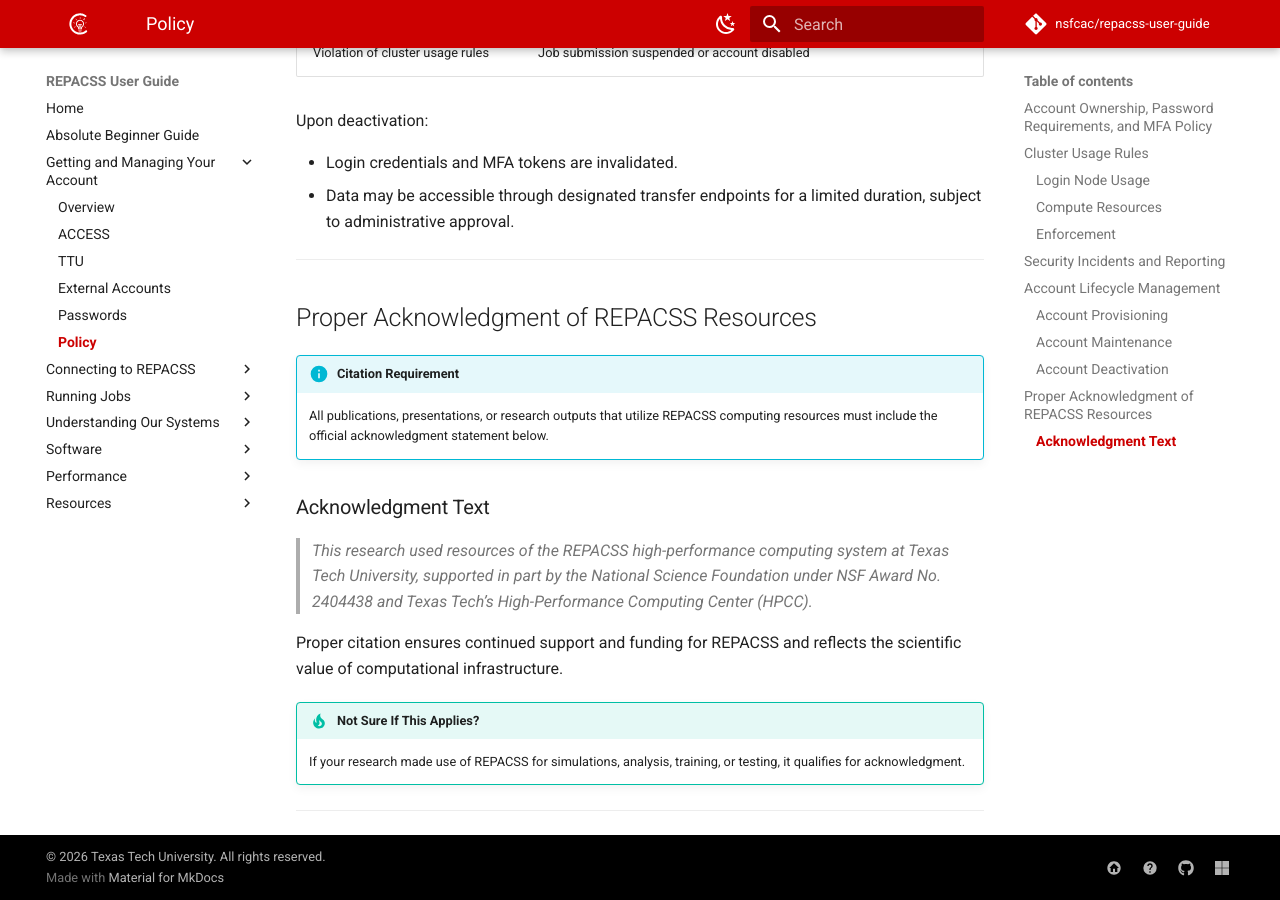
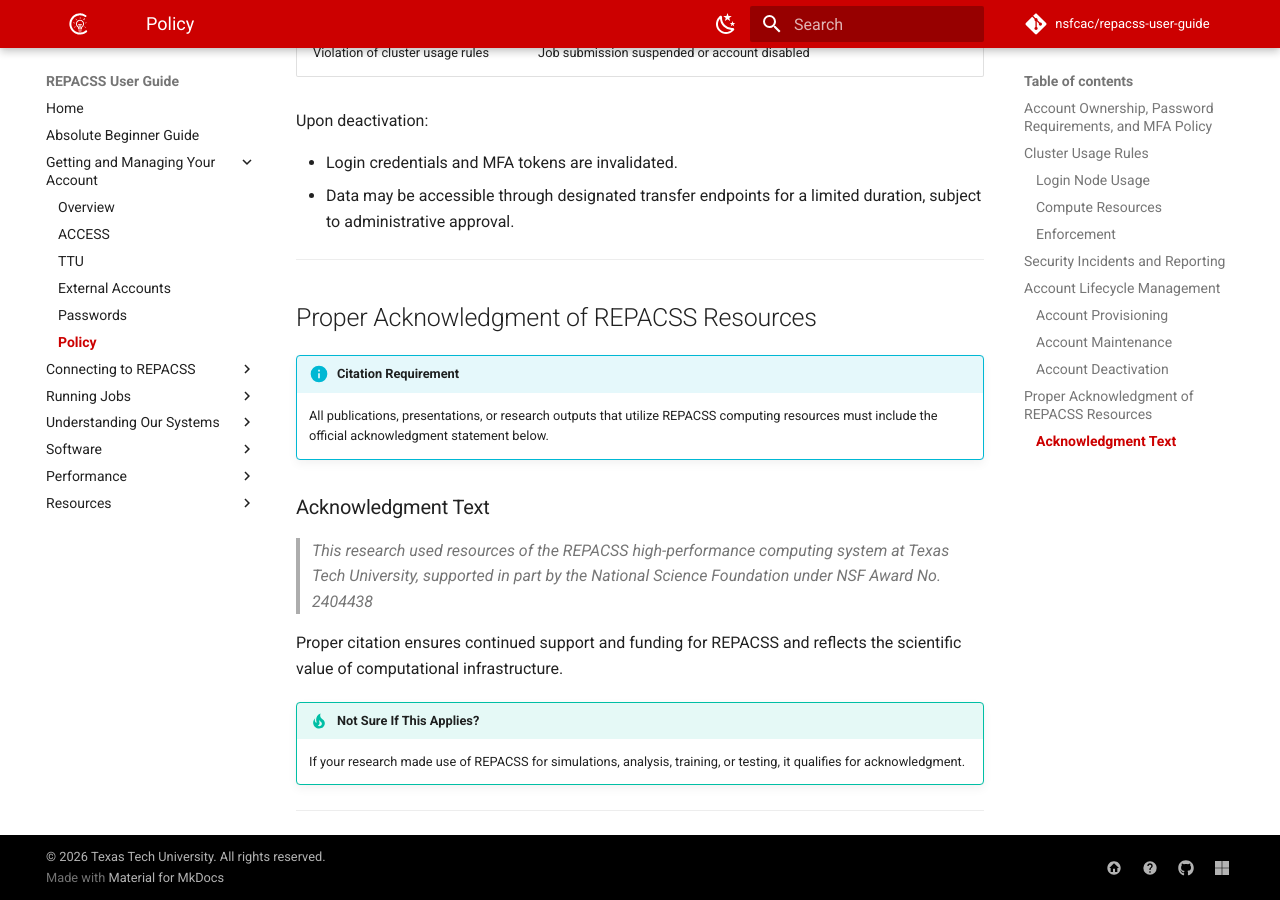
Before and after one commit to nsfcac/repacss-user-guide, an MkDocs documentation site: the page built from docs/account/policy.md, in a window 1280 px wide and 900 px high, scrolled down 3386 px. Built offline with MkDocs 1.6.1 and Material for MkDocs 9.7.7, drawn with Linux system fonts in a browser that asks for light colours; comment, search, counter and statistics services are not loaded.

Commit message:
update on Ack text

```diff
--- a/docs/account/policy.md
+++ b/docs/account/policy.md
@@ -106,7 +106,7 @@
 
 ### Acknowledgment Text
 
-> *This research used resources of the REPACSS high-performance computing system at Texas Tech University, supported in part by the National Science Foundation under NSF Award No. 2404438 and Texas Tech’s High-Performance Computing Center (HPCC).*
+> *This research used resources of the REPACSS high-performance computing system at Texas Tech University, supported in part by the National Science Foundation under NSF Award No. 2404438*
 
 Proper citation ensures continued support and funding for REPACSS and reflects the scientific value of computational infrastructure.
 
```
